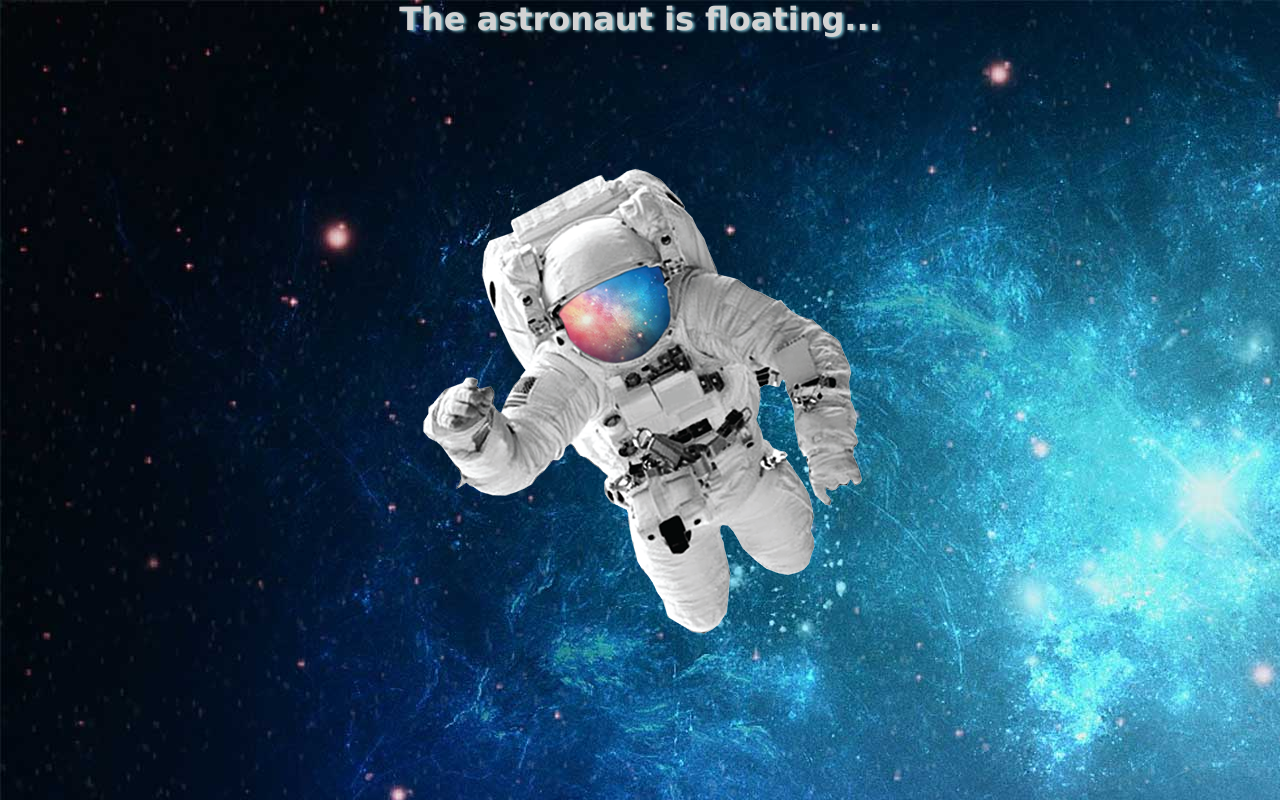
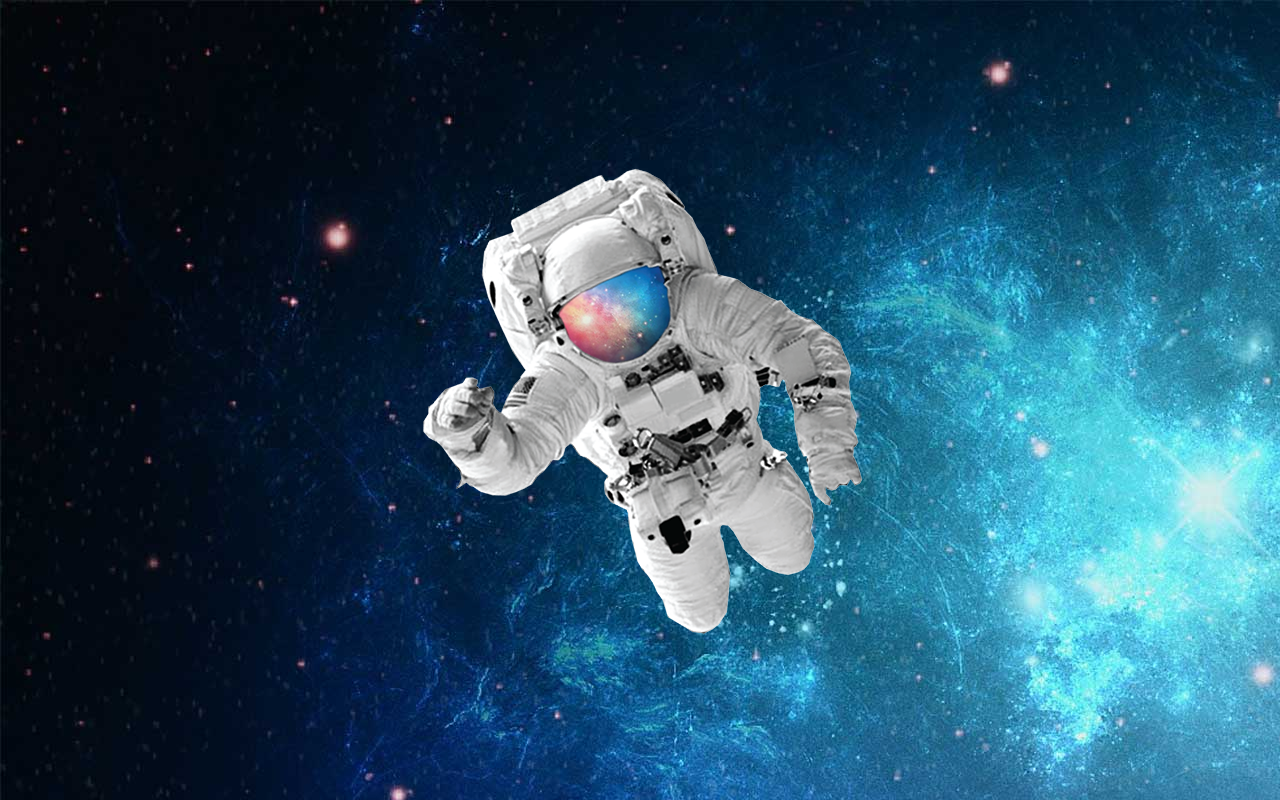
Before and after one commit to Claudio-Caldas/Desafio011, a plain HTML site: page index.html in a window 1280 px wide. Drawn offline with Linux system fonts and the light colour scheme.

Commit message:
Update index.html

```diff
--- a/index.html
+++ b/index.html
@@ -9,7 +9,7 @@
 <body>
 
     <div>
-        <h1>The astronaut is floating...</h1>
+
         <img src="./imagens/astronauta.png" alt="Astronaut">
 
     </div>
```
